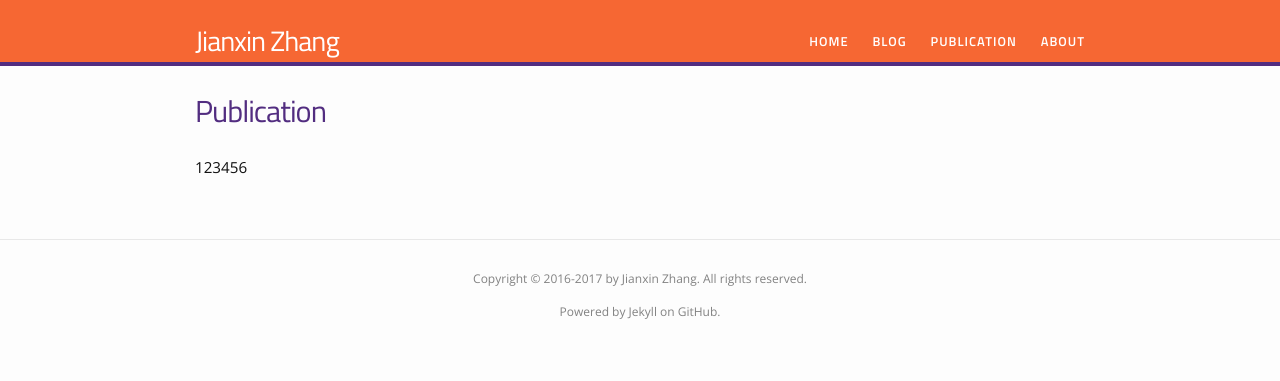
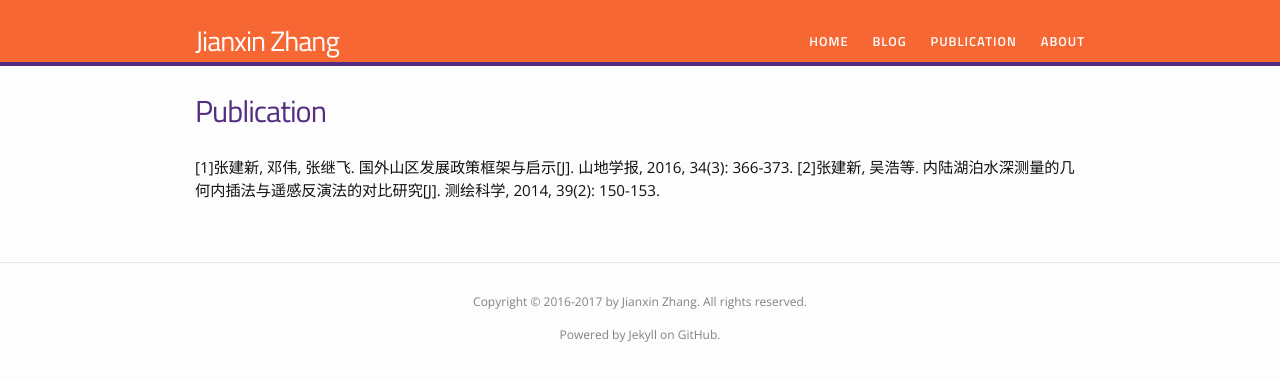
Before and after one commit to 0ZJX0/0ZJX0.github.io, a Jekyll site: the page built from publication.md, in a window 1280 px wide. Shown: the top 381 px of the page. Built offline with Jekyll 4.4.1, drawn with Linux system fonts in a browser that asks for light colours.

Commit message:
Update publication.md

```diff
--- a/publication.md
+++ b/publication.md
@@ -4,4 +4,6 @@ title: Publication
 permalink: /publication/
 ---
 
-123456
+
+[1]张建新, 邓伟, 张继飞. 国外山区发展政策框架与启示[J]. 山地学报, 2016, 34(3): 366-373.
+[2]张建新, 吴浩等. 内陆湖泊水深测量的几何内插法与遥感反演法的对比研究[J]. 测绘科学, 2014, 39(2): 150-153.
```
